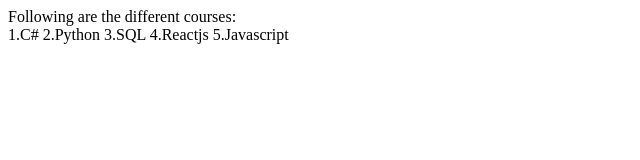
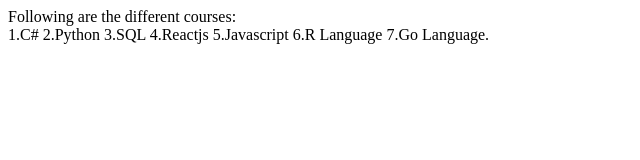
Before and after one commit to RamakrishnaGavidi/MyWebApp, a plain HTML site: page courses.html in a window 1280 px wide. Shown: the whole page, without its empty margins (0-640 px from the left). Drawn offline with Linux system fonts and the light colour scheme.

Commit message:
done some changes

```diff
--- a/courses.html
+++ b/courses.html
@@ -8,6 +8,8 @@
            3.SQL
            4.Reactjs
            5.Javascript
+           6.R Language
+           7.Go Language.
         </body>
     </head>
 </html>
```
Also changed, not shown: Index.html (+1 -1 lines).
